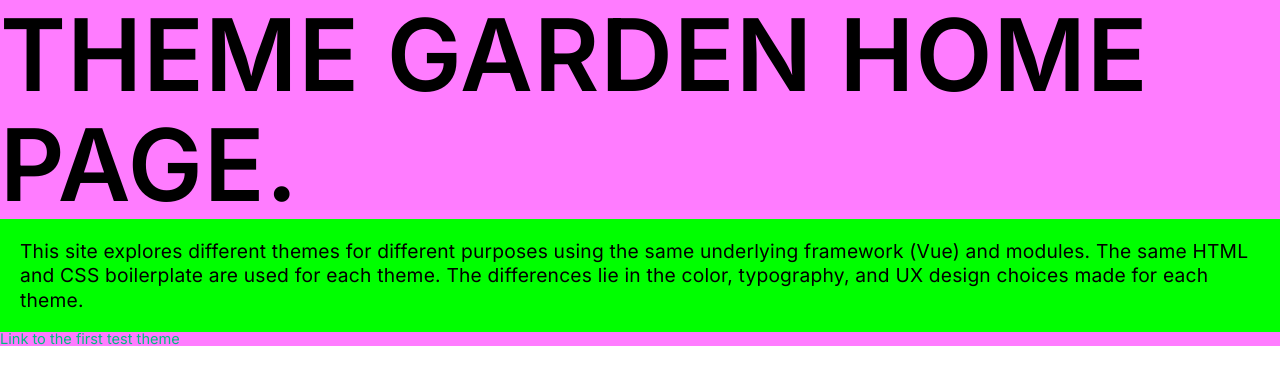
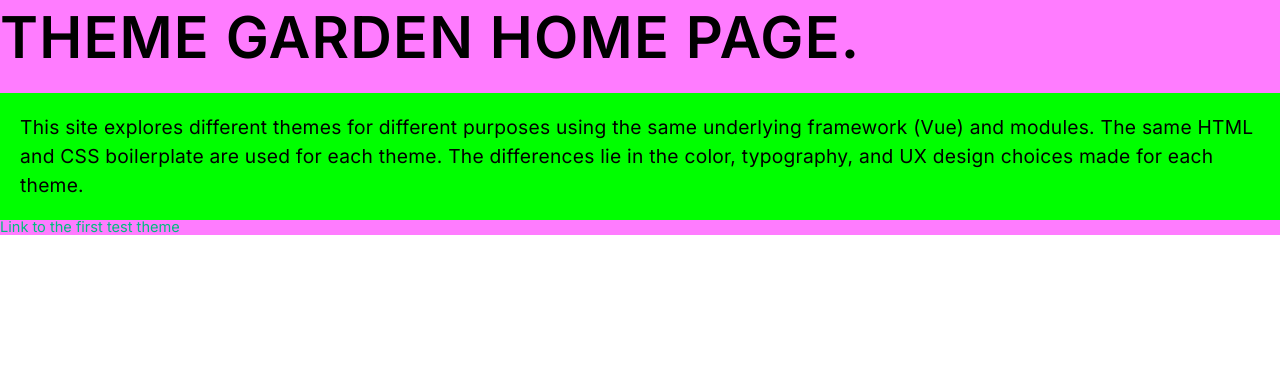
Before and after one commit to nedhaskins/theme-garden, a Vue app: page / in a window 1280 px wide. Shown: the top 384 px of the page. Built offline with nearby package versions, Linux system fonts and the light colour scheme.

Commit message:
Masthead and hero typography inserted

```diff
--- a/src/css/typography.css
+++ b/src/css/typography.css
@@ -13,8 +13,8 @@
 
 h1 {
 	font-weight: 600;
-	font-size: var(--step-6);
-	line-height: var(--space-2xl-3xl);
+	font-size: var(--step-4);
+	line-height: var(--space-xl-2xl);
 	letter-spacing: 0.075rem;
 }
 
@@ -30,6 +30,7 @@
 
 p {
 	font-size: var(--step-0);
-	line-height: 1.5125rem;
-	letter-spacing: 0.0125rem;
+	line-height: var(--space-m);
+	letter-spacing: 0.0125em;
+	margin-top: var(--space-s);
 }
--- a/src/css/utopia.css
+++ b/src/css/utopia.css
@@ -3,10 +3,10 @@
 /* @link https://utopia.fyi/type/calculator?c=320,16,1.2,1500,20,1.333,6,2,&s=0.75|0.5|0.25,1.5|2|3|4|6,s-l&g=s,l,xl,12 */
 
 :root {
-  --step--2: clamp(0.69rem, calc(0.69rem + 0.01vw), 0.70rem);
-  --step--1: clamp(0.83rem, calc(0.80rem + 0.14vw), 0.94rem);
-  --step-0: clamp(1.00rem, calc(0.93rem + 0.34vw), 1.25rem);
-  --step-1: clamp(1.20rem, calc(1.07rem + 0.63vw), 1.67rem);
+   --step--2: clamp(0.69rem, calc(0.69rem + 0.01vw), 0.7rem);
+   --step--1: clamp(0.83rem, calc(0.8rem + 0.14vw), 0.94rem);
+   --step-0: clamp(1rem, calc(0.93rem + 0.34vw), 1.25rem);
+   --step-1: clamp(1.2rem, calc(1.07rem + 0.63vw), 1.67rem);
    --step-2: clamp(1.44rem, calc(1.23rem + 1.06vw), 2.22rem);
    --step-3: clamp(1.73rem, calc(1.39rem + 1.67vw), 2.96rem);
    --step-4: clamp(2.07rem, calc(1.57rem + 2.54vw), 3.95rem);
@@ -16,29 +16,33 @@
 
 /* Fluid Space Values */
 
-/* @link https://utopia.fyi/space/calculator?c=320,16,1.2,1500,20,1.333,5,2,&s=0.75|0.5|0.25,1.5|2|3|4|6,s-l&g=s,l,xl,12 */
+/* @link https://utopia.fyi/space/calculator?c=320,16,1.2,1500,20,1.333,5,2,&s=0.75|0.5|0.25,1.5|2|3|4|6|6|6,s-l&g=s,l,xl,12 */
 
 :root {
    --space-3xs: clamp(0.25rem, calc(0.23rem + 0.08vw), 0.31rem);
-  --space-2xs: clamp(0.50rem, calc(0.47rem + 0.17vw), 0.63rem);
-  --space-xs: clamp(0.75rem, calc(0.70rem + 0.25vw), 0.94rem);
-  --space-s: clamp(1.00rem, calc(0.93rem + 0.34vw), 1.25rem);
-  --space-m: clamp(1.50rem, calc(1.40rem + 0.51vw), 1.88rem);
-  --space-l: clamp(2.00rem, calc(1.86rem + 0.68vw), 2.50rem);
-  --space-xl: clamp(3.00rem, calc(2.80rem + 1.02vw), 3.75rem);
-  --space-2xl: clamp(4.00rem, calc(3.73rem + 1.36vw), 5.00rem);
-  --space-3xl: clamp(6.00rem, calc(5.59rem + 2.03vw), 7.50rem);
+   --space-2xs: clamp(0.5rem, calc(0.47rem + 0.17vw), 0.63rem);
+   --space-xs: clamp(0.75rem, calc(0.7rem + 0.25vw), 0.94rem);
+   --space-s: clamp(1rem, calc(0.93rem + 0.34vw), 1.25rem);
+   --space-m: clamp(1.5rem, calc(1.4rem + 0.51vw), 1.88rem);
+   --space-l: clamp(2rem, calc(1.86rem + 0.68vw), 2.5rem);
+   --space-xl: clamp(3rem, calc(2.8rem + 1.02vw), 3.75rem);
+   --space-2xl: clamp(4rem, calc(3.73rem + 1.36vw), 5rem);
+   --space-3xl: clamp(6rem, calc(5.59rem + 2.03vw), 7.5rem);
+   --space-4xl: clamp(6rem, calc(5.59rem + 2.03vw), 7.5rem);
+   --space-5xl: clamp(6rem, calc(5.59rem + 2.03vw), 7.5rem);
 
    /* One-up pairs */
    --space-3xs-2xs: clamp(0.25rem, calc(0.15rem + 0.51vw), 0.63rem);
-  --space-2xs-xs: clamp(0.50rem, calc(0.38rem + 0.59vw), 0.94rem);
+   --space-2xs-xs: clamp(0.5rem, calc(0.38rem + 0.59vw), 0.94rem);
    --space-xs-s: clamp(0.75rem, calc(0.61rem + 0.68vw), 1.25rem);
-  --space-s-m: clamp(1.00rem, calc(0.76rem + 1.19vw), 1.88rem);
-  --space-m-l: clamp(1.50rem, calc(1.23rem + 1.36vw), 2.50rem);
-  --space-l-xl: clamp(2.00rem, calc(1.53rem + 2.37vw), 3.75rem);
-  --space-xl-2xl: clamp(3.00rem, calc(2.46rem + 2.71vw), 5.00rem);
-  --space-2xl-3xl: clamp(4.00rem, calc(3.05rem + 4.75vw), 7.50rem);
+   --space-s-m: clamp(1rem, calc(0.76rem + 1.19vw), 1.88rem);
+   --space-m-l: clamp(1.5rem, calc(1.23rem + 1.36vw), 2.5rem);
+   --space-l-xl: clamp(2rem, calc(1.53rem + 2.37vw), 3.75rem);
+   --space-xl-2xl: clamp(3rem, calc(2.46rem + 2.71vw), 5rem);
+   --space-2xl-3xl: clamp(4rem, calc(3.05rem + 4.75vw), 7.5rem);
+   --space-3xl-4xl: clamp(6rem, calc(5.59rem + 2.03vw), 7.5rem);
+   --space-4xl-5xl: clamp(6rem, calc(5.59rem + 2.03vw), 7.5rem);
 
    /* Custom pairs */
-  --space-s-l: clamp(1.00rem, calc(0.59rem + 2.03vw), 2.50rem);
+   --space-s-l: clamp(1rem, calc(0.59rem + 2.03vw), 2.5rem);
 }
--- a/src/modules/MastHead.vue
+++ b/src/modules/MastHead.vue
@@ -75,7 +75,7 @@
 	/*put this first one into universal module traits*/
 
 	.navigation {
-		padding: var(--space-s-m);
+		padding: var(--space-s);
 	}
 
 	nav ul {
@@ -84,7 +84,7 @@
 		align-items: center;
 		justify-content: space-evenly;
 		flex-wrap: wrap;
-		gap: var(--space-l);
+		gap: var(--space-m-l);
 		padding: var(--space-m);
 		text-align: center;
 	}
@@ -93,7 +93,7 @@
 		display: flex;
 		flex-direction: column;
 		align-items: center;
-		gap: var(--space-m);
+		gap: var(--space-s-m);
 
 		svg-wrapper {
 			.outline {
--- a/src/modules/hero/HeroOne.vue
+++ b/src/modules/hero/HeroOne.vue
@@ -33,12 +33,11 @@
 			align-items: center;
 			justify-content: center;
 			max-width: 80%;
-			padding: 12.21875rem 0;
+			padding: var(--space-5xl) 0;
 		}
 
 		p {
 			text-align: center;
-			margin-top: var(--space-s);
 		}
 
 		h1 {
```
Lines whose indentation alone changed are shown as unchanged.
